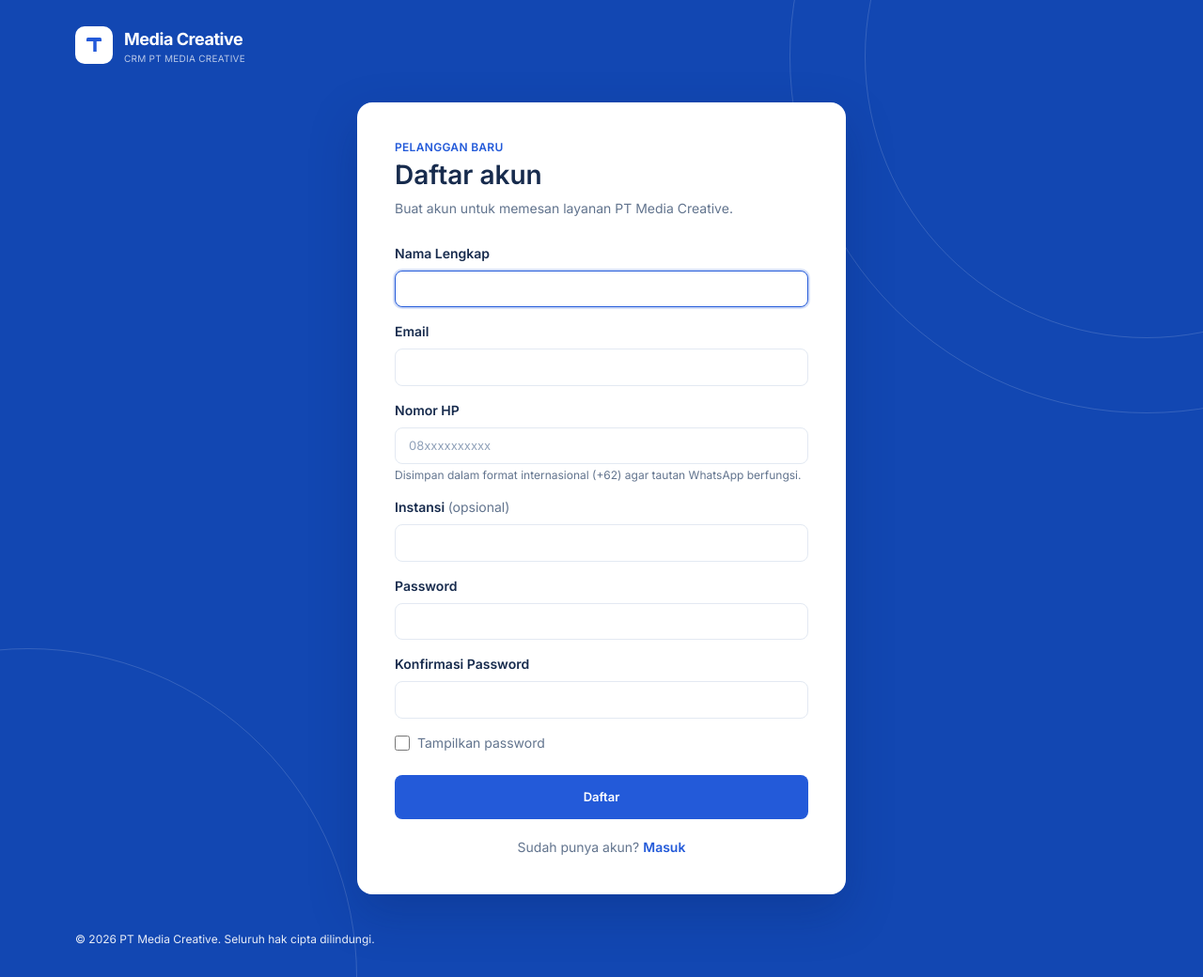
After one commit to haloteman/crm-rpl-v2, a Laravel app: page /daftar in a window 1280 px wide. The commit adds this page. Shown: the whole page at 94% size. Run offline with Laravel 12, Linux system fonts and the light colour scheme; style sheets or scripts are compiled from the project's sources.

Commit message:
registrasi dan login customer otomatis jadi lead

```diff
--- a/app/Http/Controllers/AuthController.php
+++ b/app/Http/Controllers/AuthController.php
@@ -3,6 +3,7 @@
 namespace App\Http\Controllers;
 
 use App\Models\InternalProfile;
+use App\Models\User;
 use Illuminate\Http\Request;
 use Illuminate\Support\Facades\Auth;
 use Illuminate\Support\Facades\Hash;
@@ -49,10 +50,12 @@ class AuthController extends Controller
 
     public function logout(Request $request)
     {
+        $halamanLogin = $request->user()->user_type === User::CUSTOMER ? 'customer.login' : 'login';
+
         Auth::logout();
         $request->session()->invalidate();
         $request->session()->regenerateToken();
 
-        return redirect()->route('login');
+        return redirect()->route($halamanLogin);
     }
 }
--- /dev/null
+++ b/app/Http/Controllers/CustomerAuthController.php
@@ -0,0 +1,101 @@
+<?php
+
+namespace App\Http\Controllers;
+
+use App\Models\CustomerProfile;
+use App\Models\Role;
+use App\Models\User;
+use App\Services\WaLinkBuilder;
+use Illuminate\Http\Request;
+use Illuminate\Support\Facades\Auth;
+use Illuminate\Support\Facades\Hash;
+
+class CustomerAuthController extends Controller
+{
+    public function showRegister()
+    {
+        return view('customer.daftar');
+    }
+
+    public function register(Request $request)
+    {
+        $request->validate([
+            'name' => 'required|max:100',
+            'email' => 'required|email|max:255|unique:users,email',
+            'phone' => ['required', 'max:20', 'regex:/^[0-9+\-\s]+$/'],
+            'institution' => 'nullable|max:255',
+            'password' => ['required', 'min:8', 'regex:/[a-z]/', 'regex:/[A-Z]/', 'regex:/[0-9]/', 'confirmed'],
+        ], [
+            'name.required' => 'Nama lengkap wajib diisi',
+            'name.max' => 'Nama lengkap maksimal 100 karakter',
+            'email.required' => 'Email wajib diisi',
+            'email.email' => 'Format email tidak valid',
+            'email.unique' => 'Email sudah terdaftar',
+            'phone.required' => 'Nomor HP wajib diisi',
+            'phone.max' => 'Nomor HP maksimal 20 karakter',
+            'phone.regex' => 'Nomor HP hanya boleh berisi angka',
+            'institution.max' => 'Instansi maksimal 255 karakter',
+            'password.required' => 'Password wajib diisi',
+            'password.min' => 'Password minimal 8 karakter',
+            'password.regex' => 'Password harus ada huruf besar, huruf kecil, dan angka',
+            'password.confirmed' => 'Konfirmasi password tidak sama',
+        ]);
+
+        $user = User::create([
+            'user_type' => User::CUSTOMER,
+            'name' => $request->name,
+            'email' => $request->email,
+            'password' => $request->password,
+        ]);
+
+        // customer yang baru daftar otomatis masuk CRM sebagai lead
+        $user->customerProfile()->create([
+            'phone' => WaLinkBuilder::toInternational($request->phone),
+            'institution' => $request->institution,
+            'status' => CustomerProfile::LEAD,
+            'lead_source' => 'website',
+            'registered_at' => now(),
+        ]);
+
+        $user->assignRole(Role::CUSTOMER);
+
+        return redirect()->route('customer.login')->with('status', 'Registrasi berhasil, silakan login');
+    }
+
+    public function showLogin()
+    {
+        return view('customer.masuk');
+    }
+
+    public function login(Request $request)
+    {
+        $request->validate([
+            'email' => 'required|email',
+            'password' => 'required',
+        ], [
+            'email.required' => 'Email wajib diisi',
+            'email.email' => 'Format email tidak valid',
+            'password.required' => 'Password wajib diisi',
+        ]);
+
+        $user = User::where('user_type', User::CUSTOMER)->where('email', $request->email)->first();
+
+        if (! $user || ! Hash::check($request->password, $user->password)) {
+            return back()
+                ->withErrors(['email' => 'Email atau password salah'])
+                ->onlyInput('email');
+        }
+
+        if (! $user->is_active) {
+            return back()
+                ->withErrors(['email' => 'Akun Anda sedang tidak aktif'])
+                ->onlyInput('email');
+        }
+
+        Auth::login($user);
+        $request->session()->regenerate();
+        $user->update(['last_login_at' => now()]);
+
+        return redirect()->route('beranda');
+    }
+}
--- a/app/Http/Controllers/PasswordController.php
+++ b/app/Http/Controllers/PasswordController.php
@@ -29,7 +29,7 @@ class PasswordController extends Controller
         $user = $request->user();
         $user->update(['password' => $request->password_baru]);
 
-        $user->internalProfile->update([
+        $user->internalProfile?->update([
             'must_change_password' => false,
             'password_changed_at' => now(),
         ]);
--- a/app/Models/User.php
+++ b/app/Models/User.php
@@ -46,6 +46,11 @@ class User extends Authenticatable
         return $this->hasOne(InternalProfile::class);
     }
 
+    public function customerProfile()
+    {
+        return $this->hasOne(CustomerProfile::class);
+    }
+
     public function credentialIssuances()
     {
         return $this->hasMany(CredentialIssuance::class);
--- a/resources/views/auth/login.blade.php
+++ b/resources/views/auth/login.blade.php
@@ -42,5 +42,9 @@
         <x-icon name="question-circle" class="size-4 shrink-0" />
         Lupa password? Minta Super Admin untuk mereset password Anda.
     </p>
+
+    <p class="mt-3 text-center text-sm text-slate-500">
+        Pelanggan? <a href="{{ route('customer.login') }}" class="font-semibold text-brand-dark hover:underline">Masuk dengan email</a>
+    </p>
 </form>
 @endsection
--- /dev/null
+++ b/resources/views/customer/daftar.blade.php
@@ -0,0 +1,56 @@
+@extends('layouts.guest')
+@section('title', 'Daftar')
+
+@section('content')
+<p class="text-xs font-semibold uppercase tracking-wide text-brand-dark">Pelanggan baru</p>
+<h1 class="mt-1 text-[28px] font-semibold leading-tight">Daftar akun</h1>
+<p class="mt-2 text-sm text-slate-500">Buat akun untuk memesan layanan PT Media Creative.</p>
+
+<form method="POST" action="{{ route('customer.register') }}" novalidate class="mt-7" x-data="{ lihat: false }">
+    @csrf
+
+    <label for="name" class="block text-sm font-semibold">Nama Lengkap</label>
+    <input id="name" name="name" type="text" value="{{ old('name') }}" autofocus
+           class="field mt-2 @error('name') border-lost @enderror">
+    @error('name') <p class="mt-1 text-sm text-lost">{{ $message }}</p> @enderror
+
+    <label for="email" class="mt-4 block text-sm font-semibold">Email</label>
+    <input id="email" name="email" type="email" value="{{ old('email') }}" autocomplete="email"
+           class="field mt-2 @error('email') border-lost @enderror">
+    @error('email') <p class="mt-1 text-sm text-lost">{{ $message }}</p> @enderror
+
+    <label for="phone" class="mt-4 block text-sm font-semibold">Nomor HP</label>
+    <input id="phone" name="phone" type="tel" value="{{ old('phone') }}" placeholder="08xxxxxxxxxx"
+           class="field mt-2 @error('phone') border-lost @enderror">
+    @error('phone')
+        <p class="mt-1 text-sm text-lost">{{ $message }}</p>
+    @else
+        <p class="mt-1 text-xs text-slate-500">Disimpan dalam format internasional (+62) agar tautan WhatsApp berfungsi.</p>
+    @enderror
+
+    <label for="institution" class="mt-4 block text-sm font-semibold">Instansi <span class="font-normal text-slate-500">(opsional)</span></label>
+    <input id="institution" name="institution" type="text" value="{{ old('institution') }}"
+           class="field mt-2 @error('institution') border-lost @enderror">
+    @error('institution') <p class="mt-1 text-sm text-lost">{{ $message }}</p> @enderror
+
+    <label for="password" class="mt-4 block text-sm font-semibold">Password</label>
+    <input id="password" name="password" :type="lihat ? 'text' : 'password'" type="password" autocomplete="new-password"
+           class="field mt-2 @error('password') border-lost @enderror">
+    @error('password') <p class="mt-1 text-sm text-lost">{{ $message }}</p> @enderror
+
+    <label for="password_confirmation" class="mt-4 block text-sm font-semibold">Konfirmasi Password</label>
+    <input id="password_confirmation" name="password_confirmation" :type="lihat ? 'text' : 'password'" type="password" autocomplete="new-password"
+           class="field mt-2">
+
+    <label class="mt-4 flex cursor-pointer items-center gap-2 text-sm text-slate-500">
+        <input type="checkbox" x-model="lihat" class="size-4 rounded border-slate-300 accent-brand-dark">
+        Tampilkan password
+    </label>
+
+    <button type="submit" class="btn-primary mt-6 w-full py-3.5">Daftar</button>
+
+    <p class="mt-5 text-center text-sm text-slate-500">
+        Sudah punya akun? <a href="{{ route('customer.login') }}" class="font-semibold text-brand-dark hover:underline">Masuk</a>
+    </p>
+</form>
+@endsection
--- a/routes/web.php
+++ b/routes/web.php
@@ -1,15 +1,39 @@
 <?php
 
 use App\Http\Controllers\AuthController;
+use App\Http\Controllers\CustomerAuthController;
+use App\Http\Controllers\KatalogController;
+use App\Http\Controllers\KonsultasiController;
+use App\Http\Controllers\LupaPasswordController;
 use App\Http\Controllers\PasswordController;
+use App\Http\Controllers\PelangganController;
+use App\Http\Controllers\PesananController;
+use App\Http\Controllers\PesananMasukController;
+use App\Http\Controllers\ProfilController;
+use App\Http\Controllers\ReferensiController;
 use App\Http\Controllers\UserController;
+use App\Http\Controllers\WebsiteController;
 use Illuminate\Support\Facades\Route;
 
-Route::redirect('/', '/login');
+Route::get('/', [WebsiteController::class, 'beranda'])->name('website.beranda');
+Route::get('/layanan', [WebsiteController::class, 'layanan'])->name('website.layanan');
+Route::get('/layanan/{slug}', [WebsiteController::class, 'detailLayanan'])->name('website.layanan.show');
+Route::get('/tentang-kami', [WebsiteController::class, 'tentangKami'])->name('website.tentang-kami');
+Route::get('/kontak', [WebsiteController::class, 'kontak'])->name('website.kontak');
 
 Route::middleware('guest')->group(function () {
     Route::get('/login', [AuthController::class, 'showLogin'])->name('login');
     Route::post('/login', [AuthController::class, 'login']);
+
+    Route::get('/daftar', [CustomerAuthController::class, 'showRegister'])->name('customer.register');
+    Route::post('/daftar', [CustomerAuthController::class, 'register']);
+    Route::get('/masuk', [CustomerAuthController::class, 'showLogin'])->name('customer.login');
+    Route::post('/masuk', [CustomerAuthController::class, 'login']);
+
+    Route::get('/lupa-password', [LupaPasswordController::class, 'create'])->name('password.request');
+    Route::post('/lupa-password', [LupaPasswordController::class, 'kirim'])->name('password.email');
+    Route::get('/reset-password/{token}', [LupaPasswordController::class, 'edit'])->name('password.reset');
+    Route::post('/reset-password', [LupaPasswordController::class, 'update'])->name('password.store');
 });
 
 Route::middleware(['auth', 'wajib-ganti-password'])->group(function () {
@@ -20,10 +44,47 @@ Route::middleware(['auth', 'wajib-ganti-password'])->group(function () {
     Route::get('/password', [PasswordController::class, 'edit'])->name('password.edit');
     Route::post('/password', [PasswordController::class, 'update'])->name('password.update');
 
+    Route::middleware('role:Customer')->group(function () {
+        Route::get('/profil', [ProfilController::class, 'show'])->name('profil.show');
+        Route::get('/profil/ubah', [ProfilController::class, 'edit'])->name('profil.edit');
+        Route::post('/profil/ubah', [ProfilController::class, 'update'])->name('profil.update');
+    });
+
+    Route::middleware('permission:order.own')->group(function () {
+        Route::get('/pesan/{slug}', [PesananController::class, 'create'])->name('pesanan.create');
+        Route::post('/pesan/{slug}', [PesananController::class, 'store'])->name('pesanan.store');
+        Route::get('/pesanan/{order}/terkirim', [PesananController::class, 'terkirim'])->name('pesanan.terkirim');
+        Route::get('/pesanan-saya', [PesananController::class, 'index'])->name('pesanan.index');
+        Route::get('/pesanan-saya/{order}', [PesananController::class, 'show'])->name('pesanan.show');
+    });
+
+    Route::middleware('permission:order.view')->group(function () {
+        Route::get('/pesanan-masuk', [PesananMasukController::class, 'index'])->name('pesanan-masuk.index');
+        Route::get('/pesanan-masuk/{order}', [PesananMasukController::class, 'show'])->name('pesanan-masuk.show');
+        Route::post('/pesanan-masuk/{order}/konsultasi', [KonsultasiController::class, 'simpan'])->middleware('permission:consult.note')->name('konsultasi.simpan');
+    });
+
+    Route::get('/referensi/{referensi}', [ReferensiController::class, 'unduh'])->name('referensi.unduh');
+
+    Route::middleware('permission:service.manage')->group(function () {
+        Route::get('/katalog-layanan', [KatalogController::class, 'index'])->name('katalog.index');
+        Route::get('/katalog-layanan/tambah', [KatalogController::class, 'create'])->name('katalog.create');
+        Route::post('/katalog-layanan', [KatalogController::class, 'store'])->name('katalog.store');
+        Route::get('/katalog-layanan/{layanan}/ubah', [KatalogController::class, 'edit'])->name('katalog.edit');
+        Route::post('/katalog-layanan/{layanan}/ubah', [KatalogController::class, 'update'])->name('katalog.update');
+    });
+
     Route::middleware('permission:user.view')->group(function () {
         Route::get('/users', [UserController::class, 'index'])->name('users.index');
         Route::post('/users', [UserController::class, 'store'])->middleware('permission:user.create')->name('users.store');
         Route::post('/users/{user}/reset-password', [UserController::class, 'resetPassword'])->middleware('permission:user.reset-password')->name('users.reset');
         Route::post('/users/{user}/hapus', [UserController::class, 'destroy'])->middleware('permission:user.delete')->name('users.destroy');
     });
+
+    Route::middleware('permission:customer.view')->group(function () {
+        Route::get('/pelanggan', [PelangganController::class, 'index'])->name('pelanggan.index');
+        Route::get('/pelanggan/{pelanggan}', [PelangganController::class, 'show'])->name('pelanggan.show');
+        Route::get('/pelanggan/{pelanggan}/ubah', [PelangganController::class, 'edit'])->middleware('permission:customer.manage')->name('pelanggan.edit');
+        Route::post('/pelanggan/{pelanggan}/ubah', [PelangganController::class, 'update'])->middleware('permission:customer.manage')->name('pelanggan.update');
+    });
 });
```
Also changed, not shown: app/Models/CustomerProfile.php (added, +40 -0 lines), app/Services/WaLinkBuilder.php (added, +18 -0 lines), resources/views/customer/masuk.blade.php (added, +52 -0 lines), database/migrations/2026_11_19_000006_create_customer_profiles_table.php (added).
